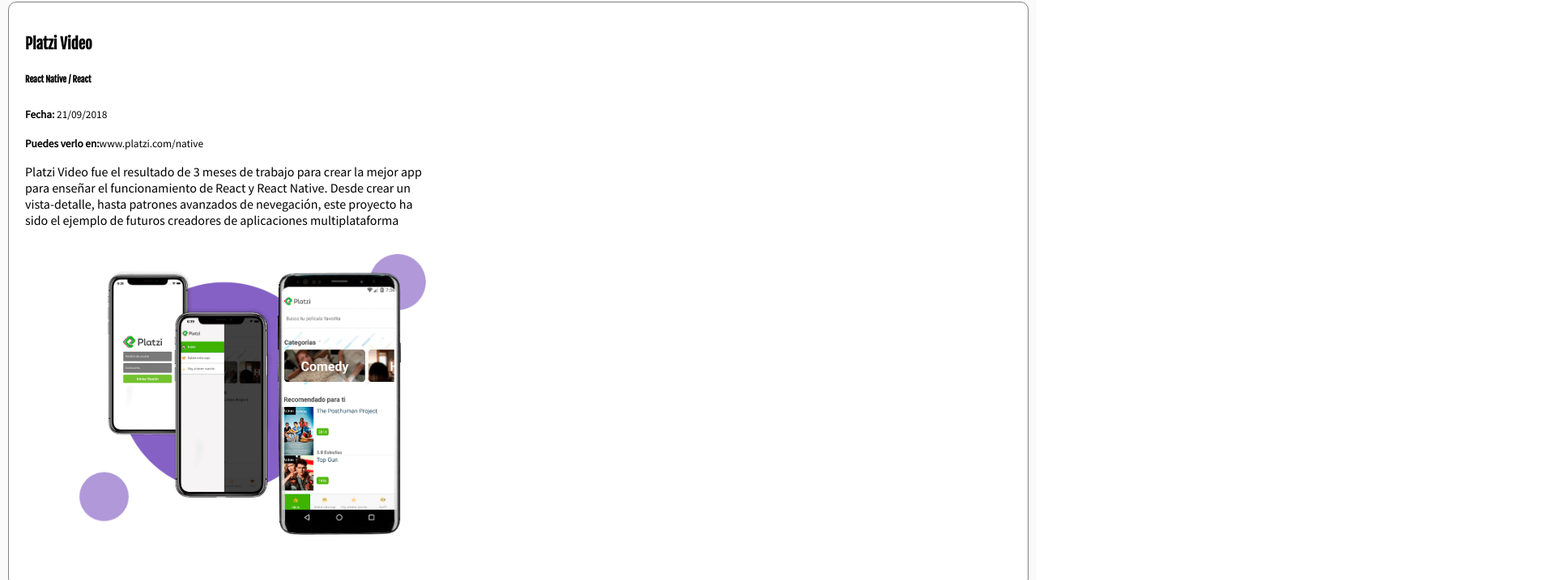
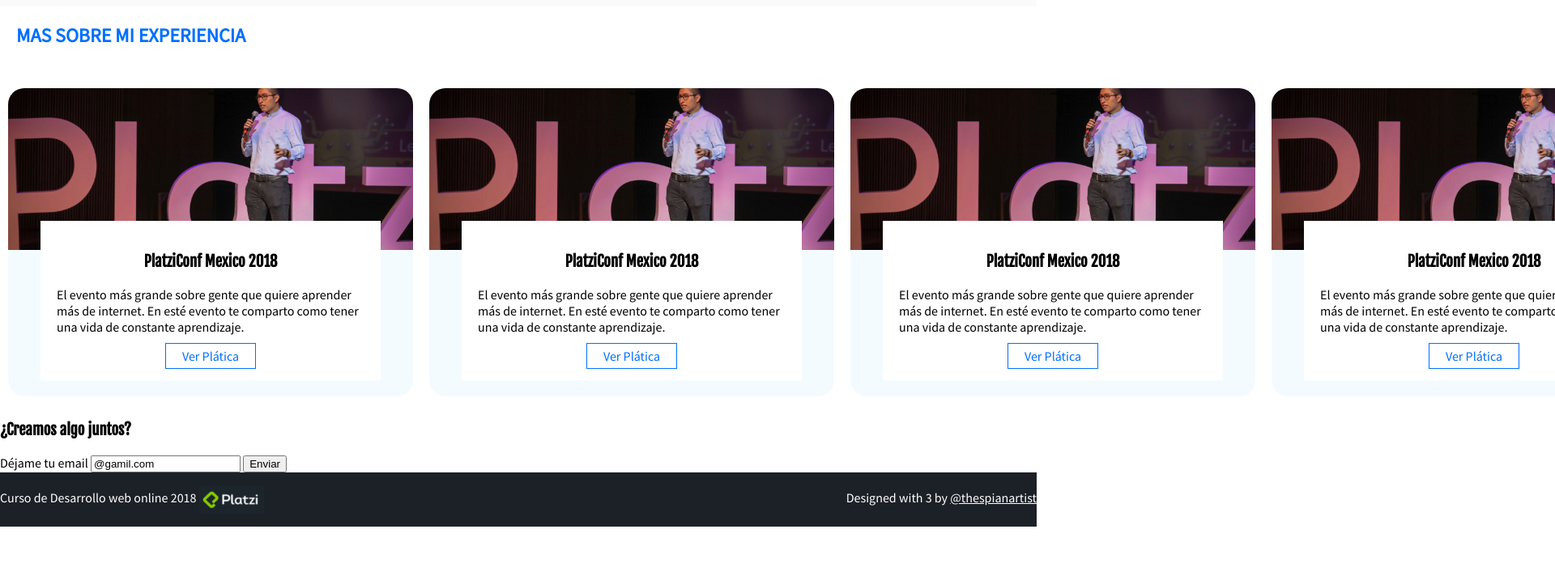
Before and after one commit to meca1/Platzi, a plain HTML site: page desarrollo-web/index.html in a window 1280 px wide. Shown: the part 1387-2104 px from the top of the page at 81% size, 1920 px wide, since content can reach past the window. After the commit the page ends 2038 px from the top, so only its background shows below. Drawn offline with Linux system fonts and the light colour scheme.

Commit message:
aplicando algunos estilos

```diff
--- a/desarrollo-web/css/stilos.css
+++ b/desarrollo-web/css/stilos.css
@@ -38,11 +38,20 @@
   letter-spacing: -.2px;
   text-transform: capitalize;
   color: white;
+  margin: 0;
   /* text-decoration: underline; */
-  margin: 100px 520px 70px 30px;
+  /* margin: 100px 520px 70px 30px; */
 }
 h1 strong {
   color: #026fff;
+}
+h2{
+  color: #026fff;
+  text-transform: uppercase;
+  font-family: 'Source Sans Pro', Helvetica, sans-serif;
+  font-weight: bold;
+  font-size: 24px;
+  margin-bottom: 40px;
 }
 
 .hero{
@@ -52,9 +61,12 @@
   background-repeat: no-repeat;
   background-position-x: right;
   background-color: #1c242c;
+  display: flex;
+  align-items: center;
 }
 .portfolio {
   background: #fafafa;
+  padding: 20px;
 }
 .project {
   /* border-top: 10px solid red;
@@ -77,7 +89,31 @@
 
   padding: 20px;
   background: white;
+  display: flex;|
+  align-items: center;
+  justify-content: space-between;
 }
+
+.project-coursu,
+.project-date,
+.project-url{
+  margin: 10px 0;
+}
+
+.project-description{
+  font-size: 20px;
+}
+
+.project strong {
+  font-family: 'Fjalla One', Times, serif;
+}
+
+.project-title {
+  font-size: 40px;
+  margin-bottom: 10px;
+  margin-top: 0;
+}
+
 .project-details{
   width: 500px;
 }
@@ -87,8 +123,99 @@
 header{
   background: #1c242c;
   color: white;
+  display: flex;
+  height: 70px;
+  align-items: center;
+  justify-content: space-between;
 }
+.menu{
+  height: inherit;
+}
+
+header ol{
+  display: flex;
+  height: inherit;
+}
+
+header ol li{
+  height: inherit;
+}
+
 header a {
+  display: flex;
+  align-items: center;
+  height: inherit;
+  padding: 0 10px;
+}
+
+ol,
+ul{
+  margin: 0;
+  padding: 0;
+  list-style: none;
+}
+ figure{
+   margin: 0;
+ }
+
+ header a {
   color:  white;
   text-decoration: none;
 }
+
+footer {
+  background: #1b2127;
+  color: white;
+  display: flex;
+  justify-items: center;
+  justify-content: space-between;
+}
+.pmargin{
+  padding-top: 5px
+
+}
+footer img{
+  vertical-align: middle;
+}
+footer a {
+  color: white;
+}
+
+.event-list-title{
+  margin-left: 20px
+}
+
+.event-list{
+  display: flex;
+}
+.event {
+  margin: 10px;
+  width: 500px;
+  flex-shrink: 0;
+  border-radius: 20px;
+  overflow: hidden;
+  background: #f4fbff;
+}
+
+.event-image{
+  width: 500px;
+  height: 200px;
+  object-fit: cover;
+}
+.event-datails{
+  margin: 20px 40px;
+  margin-top: -40px;
+  background: white;
+  position: relative;
+  padding: 20px;
+  text-align: center;
+}
+.event-description{
+  text-align: left;
+}
+.event-url{
+  color: #026fff;
+  text-decoration: none;
+  border: 1px solid;
+  padding: 5px 20px;
+}
--- a/desarrollo-web/index.html
+++ b/desarrollo-web/index.html
@@ -11,14 +11,13 @@
 
 <body>
   <header>
-    <div>
     <figure class="logo">
-        <img src="images/logo.png" alt="logo de http://leonidassteban.com logo">
+      <img src="images/logo.png" alt="logo de http://leonidassteban.com logo" width="200">
     </figure>
     <nav class="menu">
       <ol>
         <li>
-            <a class="link" href="#portafolio">Portafoli0</a>
+          <a class="link" href="#portafolio">Portafolio</a>
         </li>
         <li>
           <a class="link" href="#eventos">Experiencia</a>
@@ -28,7 +27,6 @@
         </li>
       </ol>
     </nav>
-    </div>
   </header>
   <section class="hero">
     <h1>
@@ -72,17 +70,59 @@
       </figure>
     </article>
   </section>
-  <section id="eventos">
-    <h2>Mas Sobre mi experiencia</h2>
+  <h2 class="event-list-title">Mas Sobre mi experiencia</h2>
+  <section id="eventos" class="event-list">
     <article class="event">
       <figure class="event-imageContainer">
         <img class="event-image" src="images/platzi-conf.jpg" alt="" width="500">
       </figure>
+      <div class="event-datails">
         <h3 class="event-title">PlatziConf Mexico 2018</h3>
-      <p class="event-description">El evento más grande sobre gente que quiere aprender más de internet. En esté evento
+        <p class="event-description">El evento más grande sobre gente que quiere aprender más de internet. En esté
+          evento
           te comparto como tener
           una vida de constante aprendizaje.</p>
         <a class="event-url" href="https://www.youtube.com/watch?v=BIS7cWGgJg0" target="_blank">Ver Plática</a>
+      </div>
+    </article>
+    <article class="event">
+      <figure class="event-imageContainer">
+        <img class="event-image" src="images/platzi-conf.jpg" alt="" width="500">
+      </figure>
+      <div class="event-datails">
+        <h3 class="event-title">PlatziConf Mexico 2018</h3>
+        <p class="event-description">El evento más grande sobre gente que quiere aprender más de internet. En esté
+          evento
+          te comparto como tener
+          una vida de constante aprendizaje.</p>
+        <a class="event-url" href="https://www.youtube.com/watch?v=BIS7cWGgJg0" target="_blank">Ver Plática</a>
+      </div>
+    </article>
+    <article class="event">
+      <figure class="event-imageContainer">
+        <img class="event-image" src="images/platzi-conf.jpg" alt="" width="500">
+      </figure>
+      <div class="event-datails">
+        <h3 class="event-title">PlatziConf Mexico 2018</h3>
+        <p class="event-description">El evento más grande sobre gente que quiere aprender más de internet. En esté
+          evento
+          te comparto como tener
+          una vida de constante aprendizaje.</p>
+        <a class="event-url" href="https://www.youtube.com/watch?v=BIS7cWGgJg0" target="_blank">Ver Plática</a>
+      </div>
+    </article>
+    <article class="event">
+      <figure class="event-imageContainer">
+        <img class="event-image" src="images/platzi-conf.jpg" alt="" width="500">
+      </figure>
+      <div class="event-datails">
+        <h3 class="event-title">PlatziConf Mexico 2018</h3>
+        <p class="event-description">El evento más grande sobre gente que quiere aprender más de internet. En esté
+          evento
+          te comparto como tener
+          una vida de constante aprendizaje.</p>
+        <a class="event-url" href="https://www.youtube.com/watch?v=BIS7cWGgJg0" target="_blank">Ver Plática</a>
+      </div>
     </article>
   </section>
   <section id="contacto" class="contact">
@@ -93,7 +133,16 @@
       <button>Enviar</button>
     </form>
   </section>
-  <footer class="footer">footer</footer>
+  <footer class="footer">
+    <div>
+      <p>Curso de Desarrollo web online 2018 <img src="images/platzi.png" width="80" alt="platzi"></p>
+    </div>
+    <div>
+      <p class="pmargin">
+        Designed with 3 by <a href="https://twitter.com/thespianartist">@thespianartist</a>
+      </p>
+    </div>
+  </footer>
 </body>
 
 </html>
```
Lines whose indentation alone changed are shown as unchanged.
